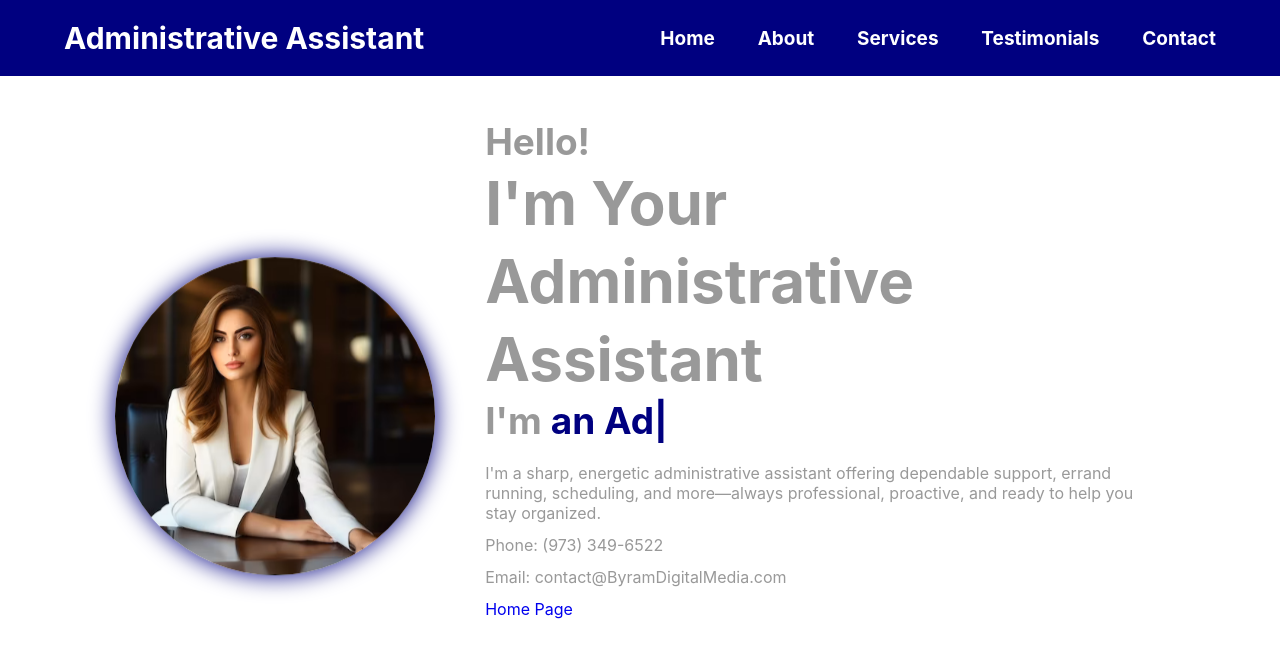
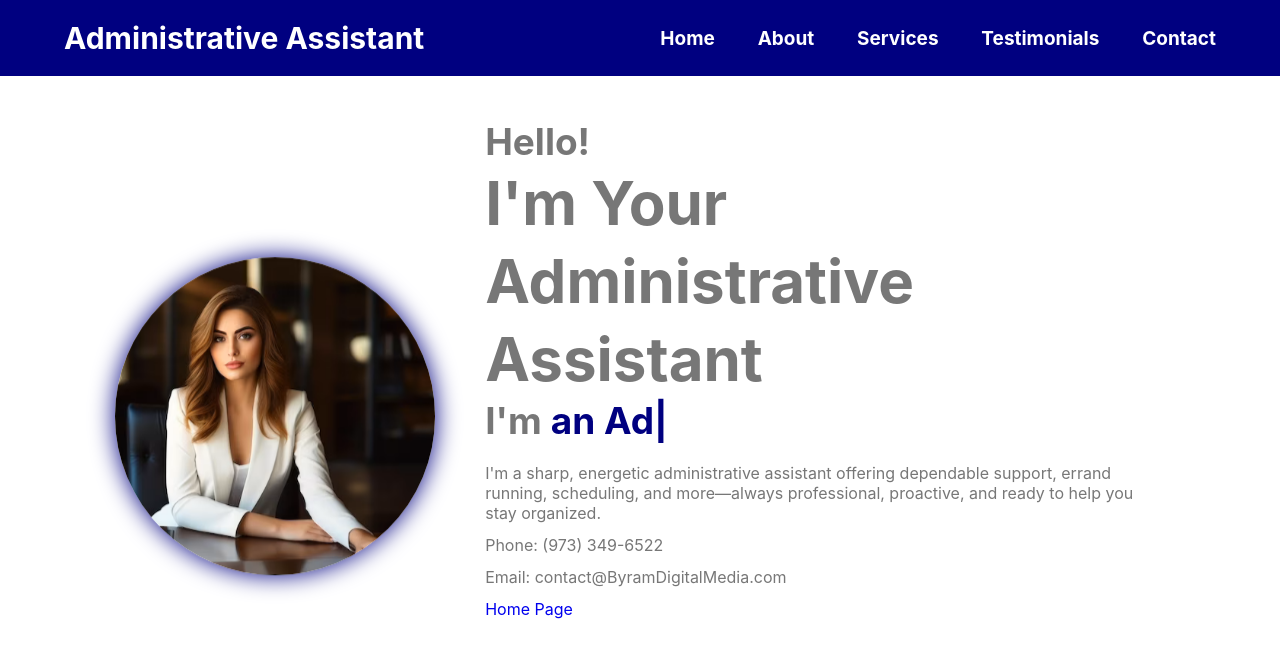
Before and after one commit to ByramDigitalMedia/Administrative_Assistant_02, a plain HTML site: page index.html in a window 1280 px wide. Shown: the top 646 px of the page. Drawn offline with nearby package versions, Linux system fonts and the light colour scheme.

Commit message:
Update style.css

```diff
--- a/style.css
+++ b/style.css
@@ -12,7 +12,7 @@
 :root {
   --bg-color: #fff;
   --snd-bg-color: #87cefa;
-  --text-color: #999;
+  --text-color: #777;
   --main-color: #000080;
 }
 
```
